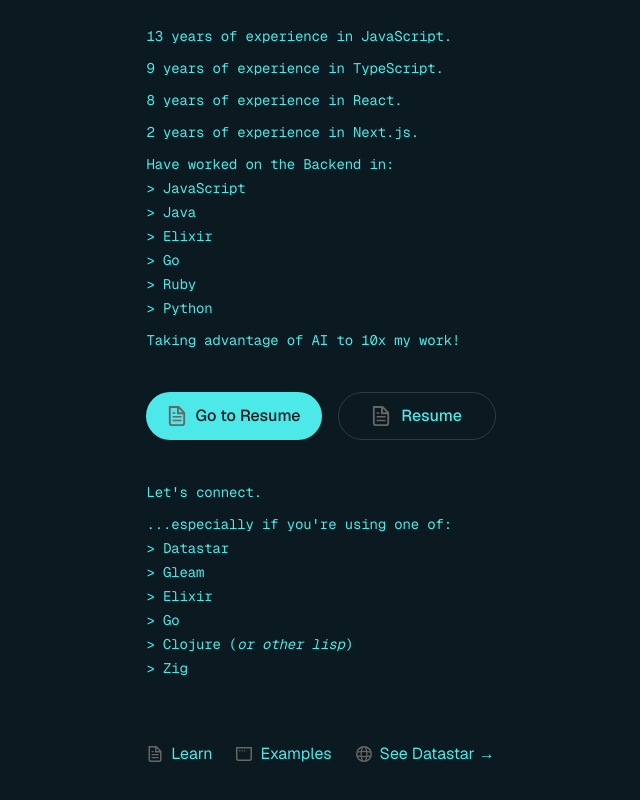
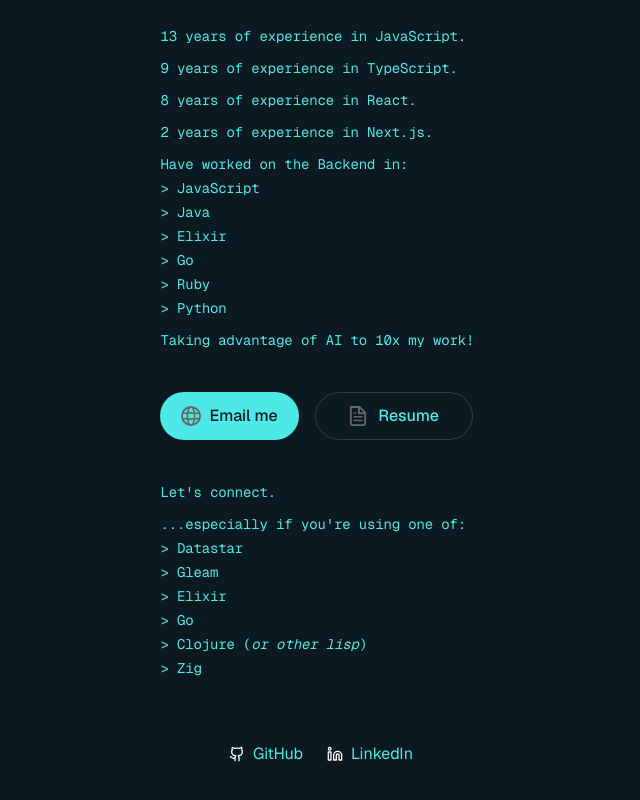
Before and after one commit to Xs-and-10s/info, a Next.js app: page /info/ in a window 1280 px wide. Shown: the part 521-1321 px from the top of the page, without its empty margins (319-959 px from the left). Built offline with nearby package versions, Linux system fonts and the light colour scheme.

Commit message:
finish first draft of app prototype

```diff
--- a/src/app/page.tsx
+++ b/src/app/page.tsx
@@ -53,18 +53,16 @@
         <div className="flex gap-4 items-center flex-col sm:flex-row">
           <a
             className="rounded-full border border-solid border-transparent transition-colors flex items-center justify-center bg-foreground text-background gap-2 hover:bg-[#383838] dark:hover:bg-[#ccc] font-medium text-sm sm:text-base h-10 sm:h-12 px-4 sm:px-5 sm:w-auto"
-            href="https://alan-manley.tiiny.site"
-            target="_blank"
-            rel="noopener noreferrer"
+            href="mailto:d.alan.manley@gmail.com"
           >
             <Image
               className="dark"
-              src="/info/file.svg"
-              alt="Resume icon"
+              src="/info/globe.svg"
+              alt="Globe icon"
               width={20}
               height={20}
             />
-            Go to Resume
+            Email me
           </a>
           <a
             className="rounded-full border border-solid border-black/[.08] dark:border-white/[.145] transition-colors flex items-center justify-center hover:bg-[#f2f2f2] dark:hover:bg-[#1a1a1a] hover:border-transparent font-medium text-sm sm:text-base h-10 sm:h-12 px-4 sm:px-5 w-full sm:w-auto md:w-[158px]"
@@ -75,7 +73,7 @@
             <Image
               className="mr-2.5"
               src="/info/file.svg"
-              alt="Resume icon"
+              alt="File icon"
               width={20}
               height={20}
             />
@@ -102,48 +100,35 @@
       <footer className="row-start-3 flex gap-[24px] flex-wrap items-center justify-center">
         <a
           className="flex items-center gap-2 hover:underline hover:underline-offset-4"
-          href="https://nextjs.org/learn?utm_source=create-next-app&utm_medium=appdir-template-tw&utm_campaign=create-next-app"
+          href="https://github.com/Xs-and-10s"
           target="_blank"
           rel="noopener noreferrer"
         >
           <Image
             aria-hidden
-            src="/info/file.svg"
-            alt="File icon"
+            src="/info/github.svg"
+            alt="GitHub icon"
             width={16}
             height={16}
+            className="dark:invert"
           />
-          Learn
+          GitHub
         </a>
         <a
           className="flex items-center gap-2 hover:underline hover:underline-offset-4"
-          href="https://vercel.com/templates?framework=next.js&utm_source=create-next-app&utm_medium=appdir-template-tw&utm_campaign=create-next-app"
+          href="https://www.linkedin.com/in/alan-manley-549b1415/"
           target="_blank"
           rel="noopener noreferrer"
         >
           <Image
             aria-hidden
-            src="/info/window.svg"
-            alt="Window icon"
+            src="/info/linkedin.svg"
+            alt="LinkedIn icon"
             width={16}
             height={16}
+            className="dark:invert"
           />
-          Examples
-        </a>
-        <a
-          className="flex items-center gap-2 hover:underline hover:underline-offset-4"
-          href="https://data-star.dev/"
-          target="_blank"
-          rel="noopener noreferrer"
-        >
-          <Image
-            aria-hidden
-            src="/info/globe.svg"
-            alt="Globe icon"
-            width={16}
-            height={16}
-          />
-          See Datastar →
+          LinkedIn
         </a>
       </footer>
     </div>
```
